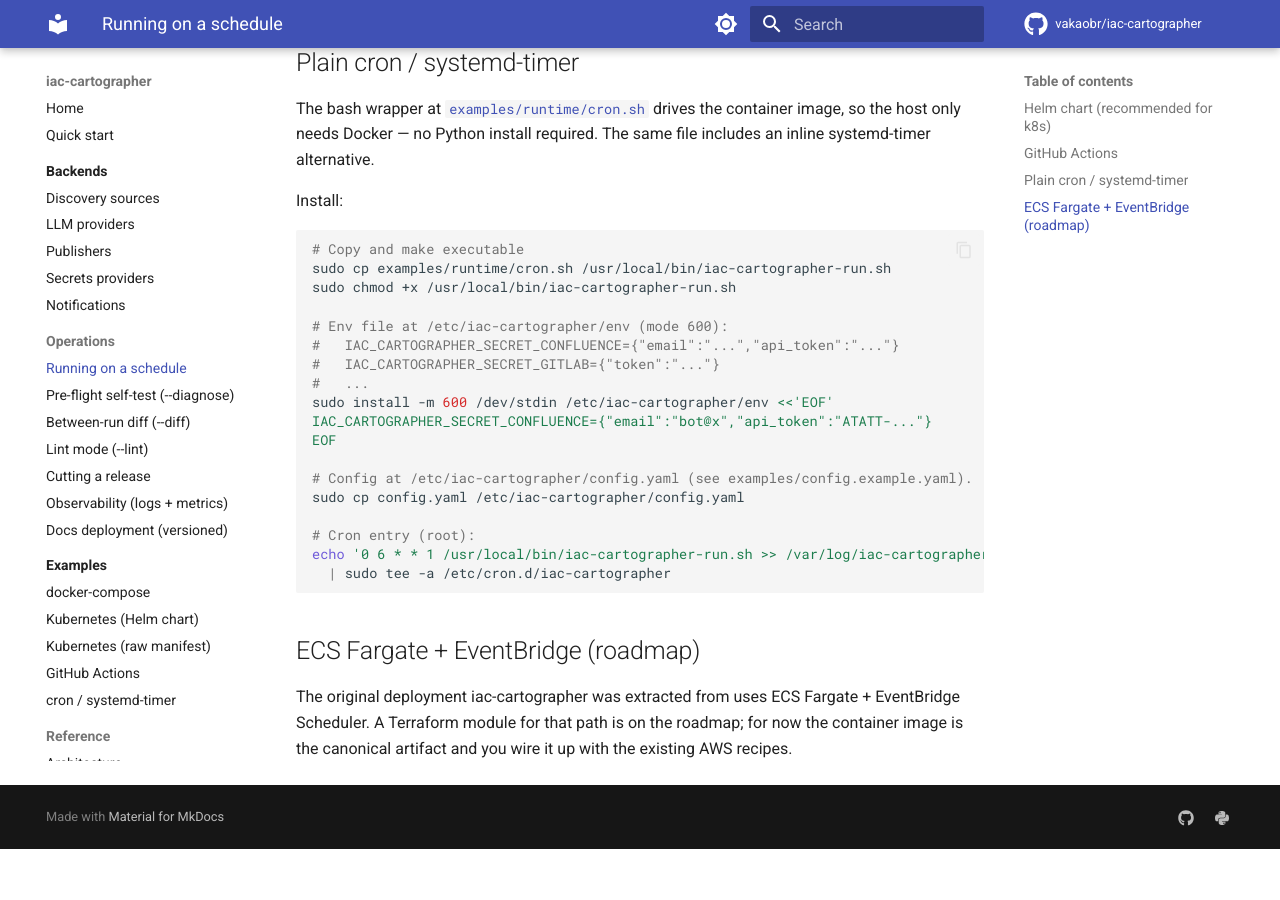
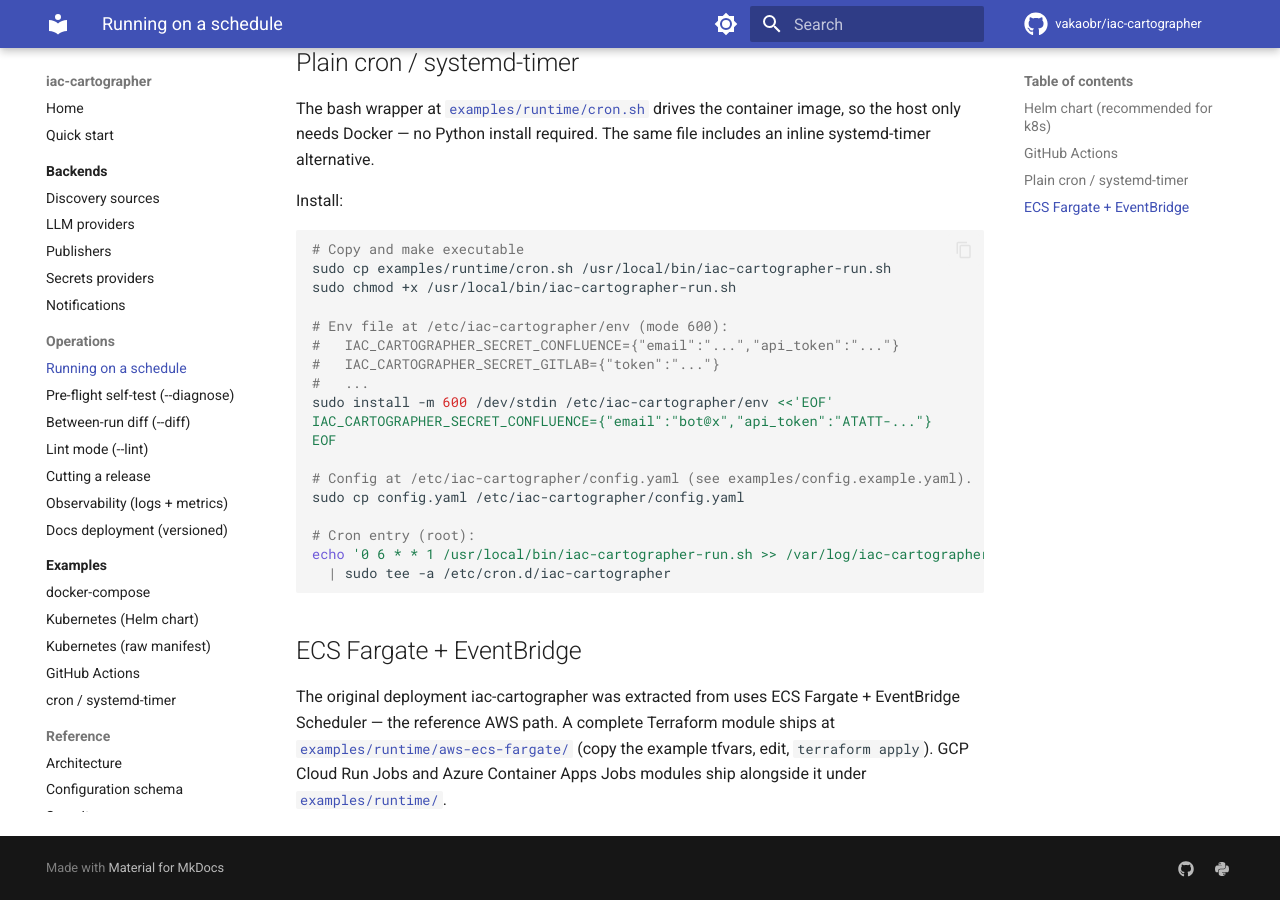
Before and after one commit to vakaobr/iac-cartographer, an MkDocs documentation site: the page built from docs/operations/runtime.md, in a window 1280 px wide and 900 px high, scrolled down 2368 px. Built offline with MkDocs 1.6.1 and Material for MkDocs 9.7.7, drawn with Linux system fonts in a browser that asks for light colours; comment, search, counter and statistics services are not loaded; the version menu is left out; before the commit the page ends 3217 px from its top, so only the background shows below that.

Commit message:
docs: sweep stale roadmap/future references after the feature wave
Post-merge audit of the whole repo's docs against the actual codebase.
Six fixes where docs described shipped features as future work:

* README "Coming next" — dropped both items, which are now DONE:
  test-coverage gaps (closed in #55/#56/#57) and the config/models
  reorg (`models.py` split to 356 lines in #64). Replaced with genuine
  open follow-ups (lazy secret loading, cost-aware live LLM probe, 1.0
  API freeze).
* README "Shipped" — added the observability bullet (JSON logs + OTLP)
  that shipped in #63 but was never listed.
* docs/reference/architecture.md — module map was missing four
  top-level modules: diagnose.py, diff.py, lint.py, observability.py.
* CONTRIBUTING.md — "Roadmap themes (Phase 2)" listed pluggable
  publishers / LLM / discovery / secrets as "in-flight"; all four
  shipped. Replaced with a one-paragraph "all seams shipped, see README
  for open items".
* docs/backends/notifications.md — PagerDuty described as "a future
  kind: pagerduty ... Coming as a follow-up PR"; it shipped in #38.
* docs/operations/runtime.md — "ECS Fargate + EventBridge (roadmap)"
  said a Terraform module "is on the roadmap"; it shipped in #40
  (links added to the aws/gcp/azure runtime modules).

Left as legitimately-still-open (verified against code): lazy secret
loading (secrets loaded eagerly), and GitHub Enterprise Server support
(`api.github.com` base URL is hardcoded with no config override).

🤖 Generated with [Claude Code](https://claude.com/claude-code)

Co-Authored-By: Claude Opus 4.7 <noreply@anthropic.com>

````diff
--- a/docs/operations/runtime.md
+++ b/docs/operations/runtime.md
@@ -119,9 +119,12 @@ echo '0 6 * * 1 /usr/local/bin/iac-cartographer-run.sh >> /var/log/iac-cartograp
   | sudo tee -a /etc/cron.d/iac-cartographer
 ```
 
-## ECS Fargate + EventBridge (roadmap)
+## ECS Fargate + EventBridge
 
 The original deployment iac-cartographer was extracted from uses ECS
-Fargate + EventBridge Scheduler. A Terraform module for that path is on
-the roadmap; for now the container image is the canonical artifact and
-you wire it up with the existing AWS recipes.
+Fargate + EventBridge Scheduler — the reference AWS path. A complete
+Terraform module ships at
+[`examples/runtime/aws-ecs-fargate/`](https://github.com/vakaobr/iac-cartographer/tree/main/examples/runtime/aws-ecs-fargate)
+(copy the example tfvars, edit, `terraform apply`). GCP Cloud Run Jobs
+and Azure Container Apps Jobs modules ship alongside it under
+[`examples/runtime/`](https://github.com/vakaobr/iac-cartographer/tree/main/examples/runtime).
````
Also changed, not shown: CONTRIBUTING.md (+8 -13 lines), README.md (+5 -7 lines), docs/backends/notifications.md (+2 -2 lines), docs/reference/architecture.md (+4 -0 lines).
